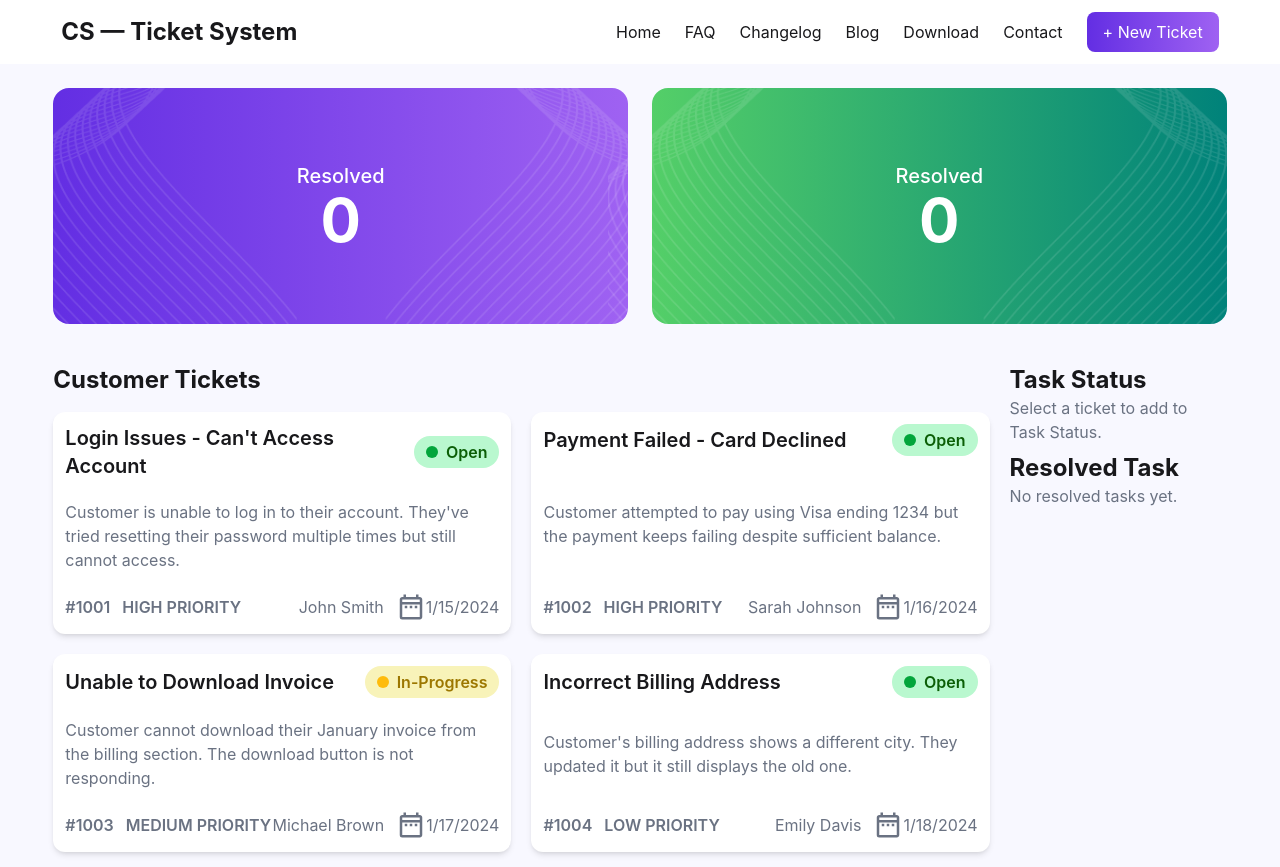
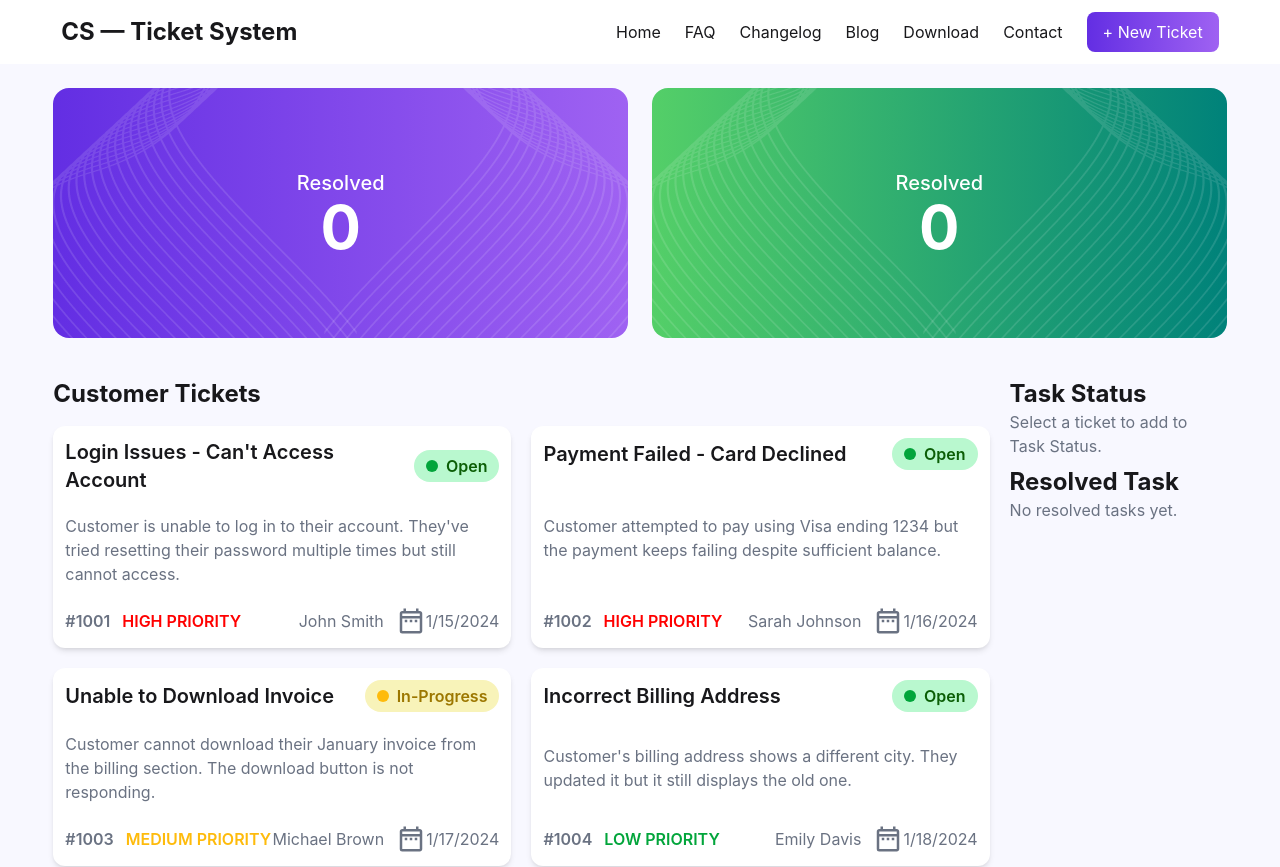
Before and after one commit to MDFAHAD721/Customer-Support, a React (Vite) app: page / in a window 1280 px wide. Shown: the top 867 px of the page. Built offline with nearby package versions, Linux system fonts and the light colour scheme.

Commit message:
updated the page

```diff
--- a/src/Hero/Hero.jsx
+++ b/src/Hero/Hero.jsx
@@ -3,12 +3,13 @@ import HeroImg from "../assets/vector1.png";
 const Hero = () => {
   return (
     <div>
-      <div className="w-11/12 mx-auto flex flex-col md:flex-row overflow-hidden gap-6 mt-6">
-        <div className="flex w-full md:w-1/2 rounded-2xl hero-gradient relative items-center justify-center">
+      <div className="w-11/12 mx-auto flex flex-col md:flex-row gap-6 mt-6">
+
+        <div className="relative flex w-full md:w-1/2 h-62.5 rounded-2xl hero-gradient items-center justify-center overflow-hidden">
           <img
             src={HeroImg}
             alt="hero-design"
-            className=" object-cover w-1/2 rounded-l-2xl"
+            className="absolute left-0 top-0 h-full w-auto object-contain"
           />
           <div className="relative z-10 flex flex-col items-center text-white">
             <span className="text-xl font-medium">Resolved</span>
@@ -17,15 +18,15 @@ const Hero = () => {
           <img
             src={HeroImg}
             alt="hero-design"
-            className=" object-cover scale-x-[-1]  w-1/2 rounded-l-2xl"
+            className="absolute right-0 top-0 h-full w-auto object-contain scale-x-[-1]"
           />
         </div>
 
-        <div className="relative items-center justify-center flex w-full md:w-1/2 hero-gradient2 rounded-2xl">
+        <div className="relative flex w-full md:w-1/2 h-62.5 rounded-2xl hero-gradient2 items-center justify-center overflow-hidden">
           <img
             src={HeroImg}
             alt="hero-design"
-            className="object-cover w-1/2 rounded-l-2xl"
+            className="absolute left-0 top-0 h-full w-auto object-contain"
           />
           <div className="relative z-10 flex flex-col items-center text-white">
             <span className="text-xl font-medium">Resolved</span>
@@ -34,9 +35,10 @@ const Hero = () => {
           <img
             src={HeroImg}
             alt="hero-design"
-            className="object-cover scale-x-[-1] w-1/2 rounded-l-2xl"
+            className="absolute right-0 top-0 h-full w-auto object-contain scale-x-[-1]"
           />
         </div>
+
       </div>
     </div>
   );
--- a/src/customersProblems/CustomerProblem.jsx
+++ b/src/customersProblems/CustomerProblem.jsx
@@ -26,7 +26,13 @@ const CustomerProblem = ({ ticket }) => {
                   <span
                     className={`w-3 h-3 rounded-2xl ${customer.status === "Open" ? "open-dot-green" : "progress-dot"}`}
                   ></span>
-                  <p className={customer.status === "Open" ? "open-green" : "progress-font"}>
+                  <p
+                    className={
+                      customer.status === "Open"
+                        ? "open-green"
+                        : "progress-font"
+                    }
+                  >
                     {customer.status}
                   </p>
                 </div>
@@ -36,7 +42,9 @@ const CustomerProblem = ({ ticket }) => {
               <div className="flex justify-between items-center">
                 <div className="flex items-center gap-3">
                   <p className="font-semibold text-gray-500">{customer.id}</p>
-                  <p className="font-semibold text-gray-500">
+                  <p
+                    className={`font-semibold ${customer.priority === "LOW PRIORITY" ? "text-[#02a53b]" : customer.priority === "MEDIUM PRIORITY" ? "text-[#febb0c]" : "text-[#ff0000]"}`}
+                  >
                     {customer.priority}
                   </p>
                 </div>
```
